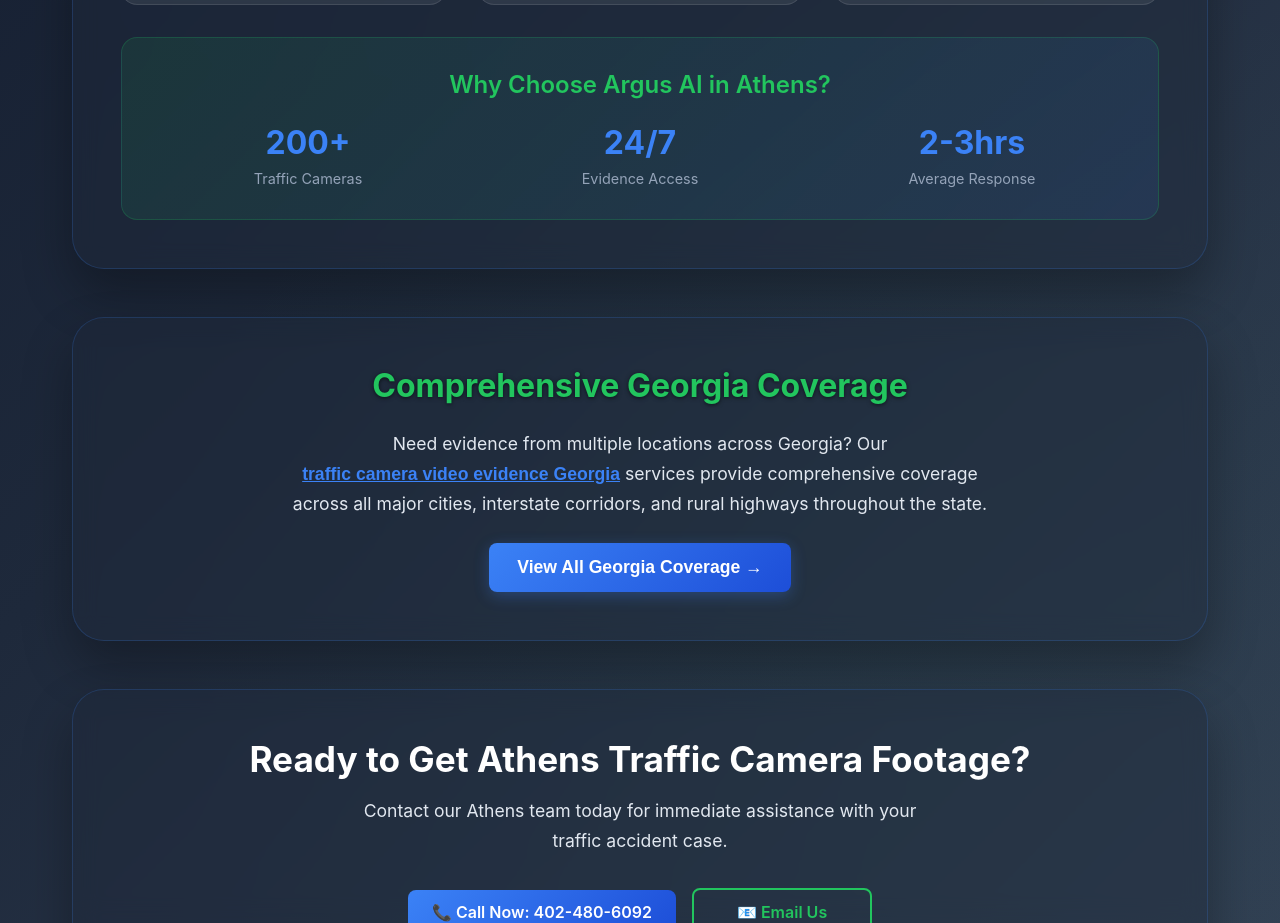
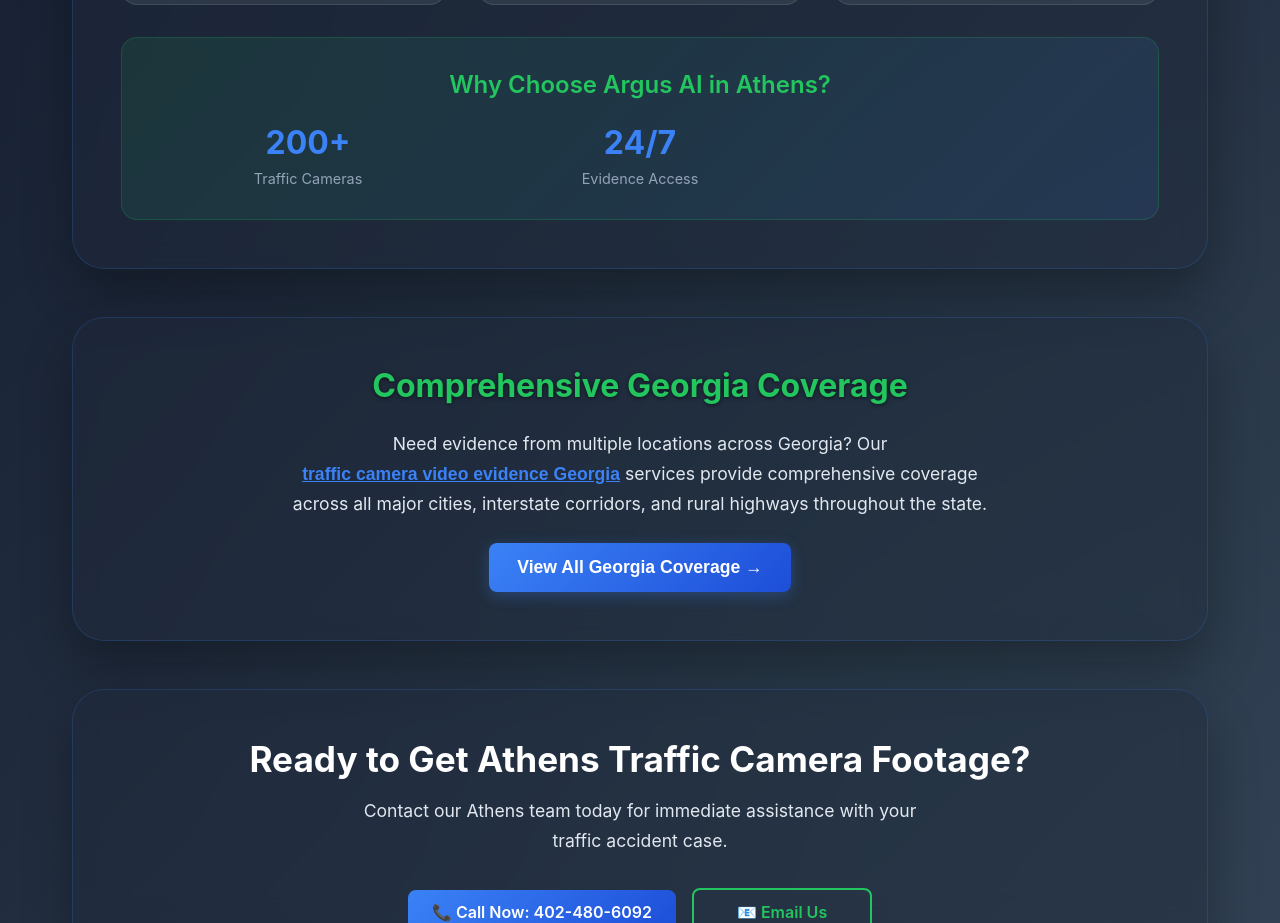
Before and after one commit to SRidez-app/argus, a React (Create React App) app: page /Athens in a window 1280 px wide. Shown: the part 1060-1983 px from the top of the page. Built offline with nearby package versions, Linux system fonts and the light colour scheme.

Commit message:
updates to Map data

```diff
--- a/src/components/Map.js
+++ b/src/components/Map.js
@@ -44,8 +44,7 @@
     {
       title: "Immediate Response Network",
       description: "24/7 emergency evidence preservation across Georgia's busiest accident corridors",
-      stat: "2hrs",
-      statLabel: "Average Response"
+
     },
     {
       title: "Comprehensive Camera Access",
--- a/src/data/cityData.js
+++ b/src/data/cityData.js
@@ -17,7 +17,7 @@
       stats: [
         { number: "2,400+", label: "Traffic Cameras" },
         { number: "24/7", label: "Evidence Access" },
-        { number: "2hrs", label: "Average Response" }
+
       ],
       coverageAreas: [
         {
@@ -53,7 +53,7 @@
       stats: [
         { number: "450+", label: "Traffic Cameras" },
         { number: "24/7", label: "Evidence Access" },
-        { number: "2-3hrs", label: "Average Response" }
+
       ],
       coverageAreas: [
         {
@@ -89,7 +89,7 @@
       stats: [
         { number: "350+", label: "Traffic Cameras" },
         { number: "24/7", label: "Evidence Access" },
-        { number: "2-3hrs", label: "Average Response" }
+
       ],
       coverageAreas: [
         {
@@ -125,7 +125,7 @@
       stats: [
         { number: "200+", label: "Traffic Cameras" },
         { number: "24/7", label: "Evidence Access" },
-        { number: "2-3hrs", label: "Average Response" }
+
       ],
       coverageAreas: [
         {
@@ -161,7 +161,7 @@
       stats: [
         { number: "300+", label: "Traffic Cameras" },
         { number: "24/7", label: "Evidence Access" },
-        { number: "2hrs", label: "Average Response" }
+
       ],
       coverageAreas: [
         {
```
